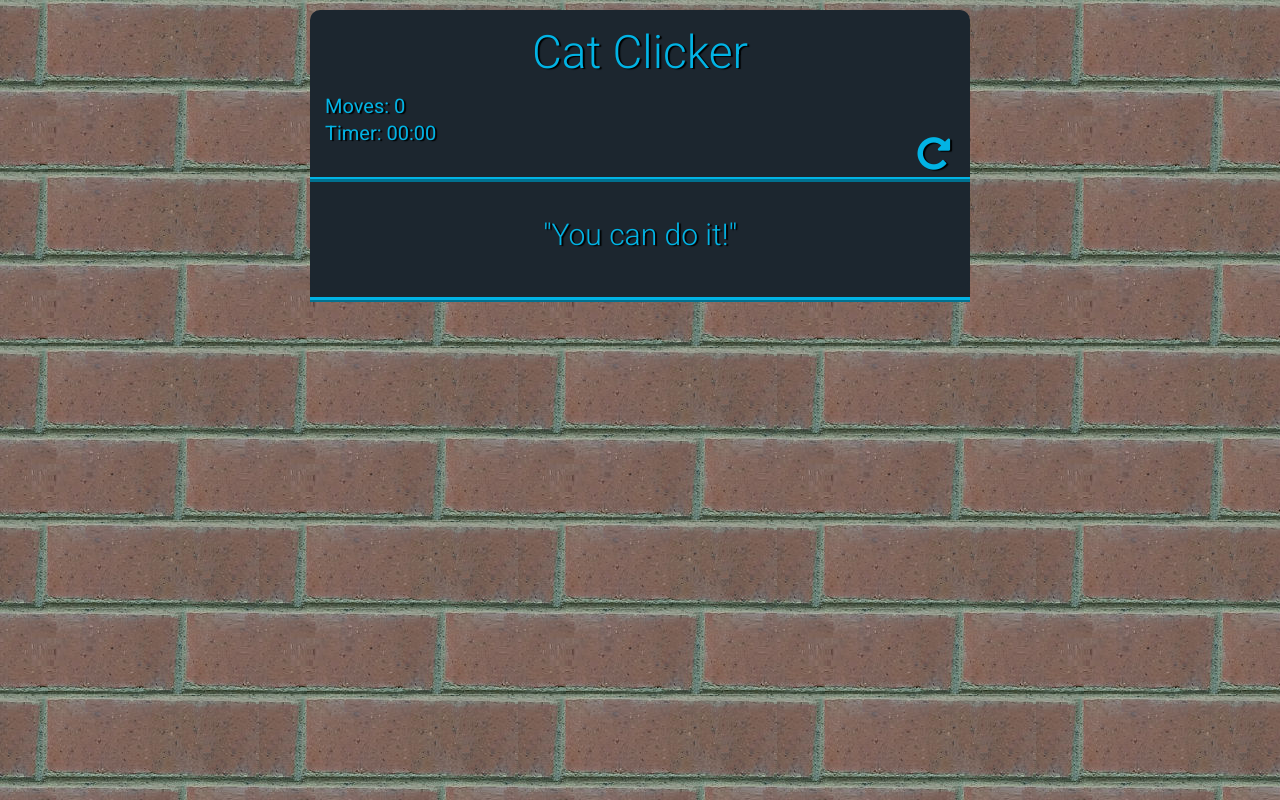
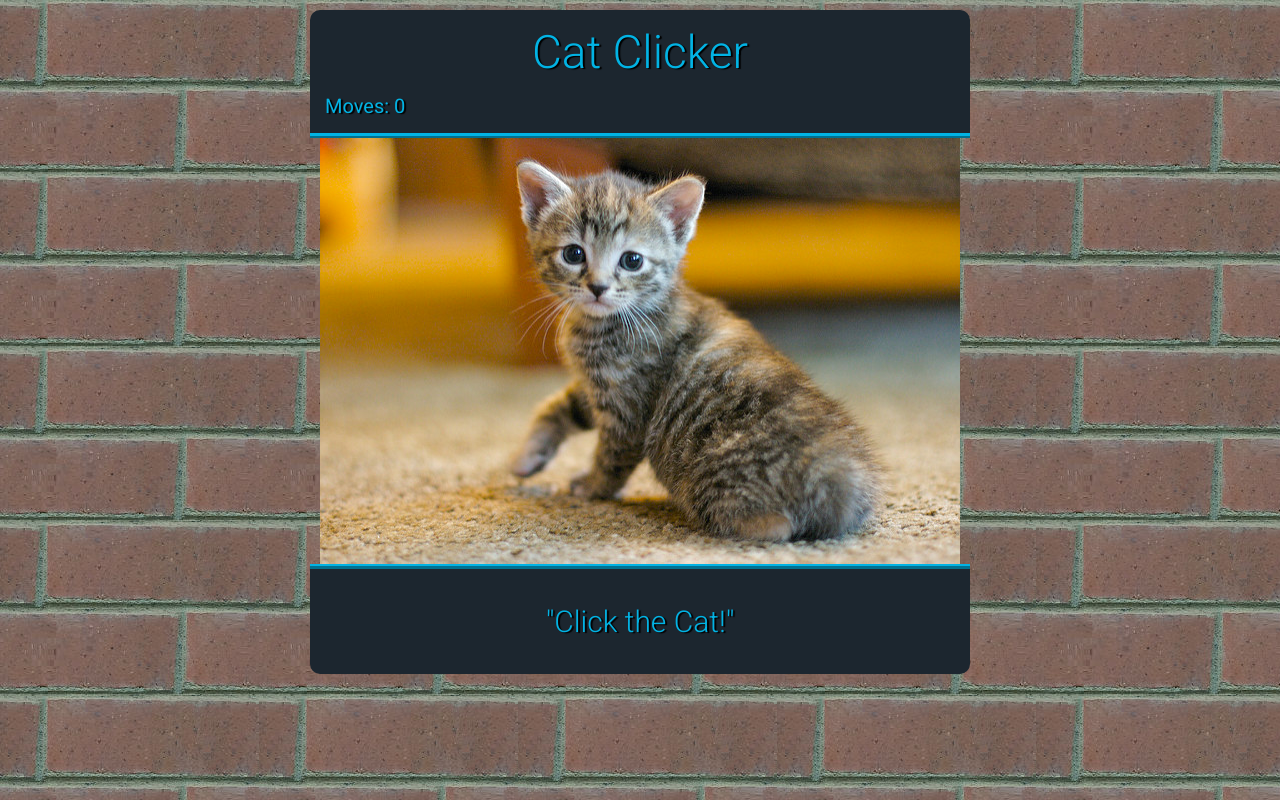
Before and after one commit to 3otes/Cat-Clicker, a plain HTML site: page index.html in a window 1280 px wide. Drawn offline with Linux system fonts and the light colour scheme.

Commit message:
Added kitten picture and removed unharnesses code in HTML.

```diff
--- a/index.html
+++ b/index.html
@@ -4,41 +4,25 @@
   <meta charset="utf-8">
   <meta name="description" content="">
   <meta name="viewport" content="width=device-width, initial-scale=1.0">
-  <title>Cat Clicker</title>
+  <title>Matching Game</title>
   <link rel="icon" sizes="112x180" href="images/ESMS_light.png">
-  <link rel="apple-touch-icon" href="/images/ESMS_small.png">
+  <link rel="apple-touch-icon" href="images/ESMS_light.png">
   <link rel="stylesheet prefetch" href="https://maxcdn.bootstrapcdn.com/font-awesome/4.6.1/css/font-awesome.min.css">
   <link rel="stylesheet" href="css/app.css">
   <link rel="stylesheet" href="css/responsive.css">
   <link href="https://fonts.googleapis.com/css?family=Roboto:100,100i,300,300i,400,400i,500,500i,700" rel="stylesheet">
 </head>
 <body>
-<div class="container">
+  <div class="container">
     <header class="header">
       <h1 class="projects-title">Cat Clicker</h1>
       <section class="score-panel">
         <p class="responsive-p">Moves: <span class="moves">0</span></p>
-        <p class="responsive-p">Timer: <span id="timer">00:00</span></p>
-        <div class="restart" onclick="history.go(0)">
-      		<i class="fa fa-repeat"></i>
-      	</div>
       </section>
-      <div class="hidden" id="woohoo">
-      <h2 class="win">
-        Congratulations you finished!
-      </h2>
-      <div id="moves">
-        0
-      </div>
-      <div id="time">
-        0
-      </div>
-      <div id="stars">
-      </div>
-      <button class="button green" onclick="history.go(0)">Play again</button>
-    </div>
+    </header>
+    <img src="img\Kitten.jpg" alt="Picture of Xuxa the Kitten #7 from https://www.flickr.com/photos/poplinre/625069434/in/photostream/">
     <footer class="footer">
-      <h2>"You can do it!"</h2>
+      <h2>"Click the Cat!"</h2>
     </footer>
     </div>
     <script src="js/app.js"></script>
```
